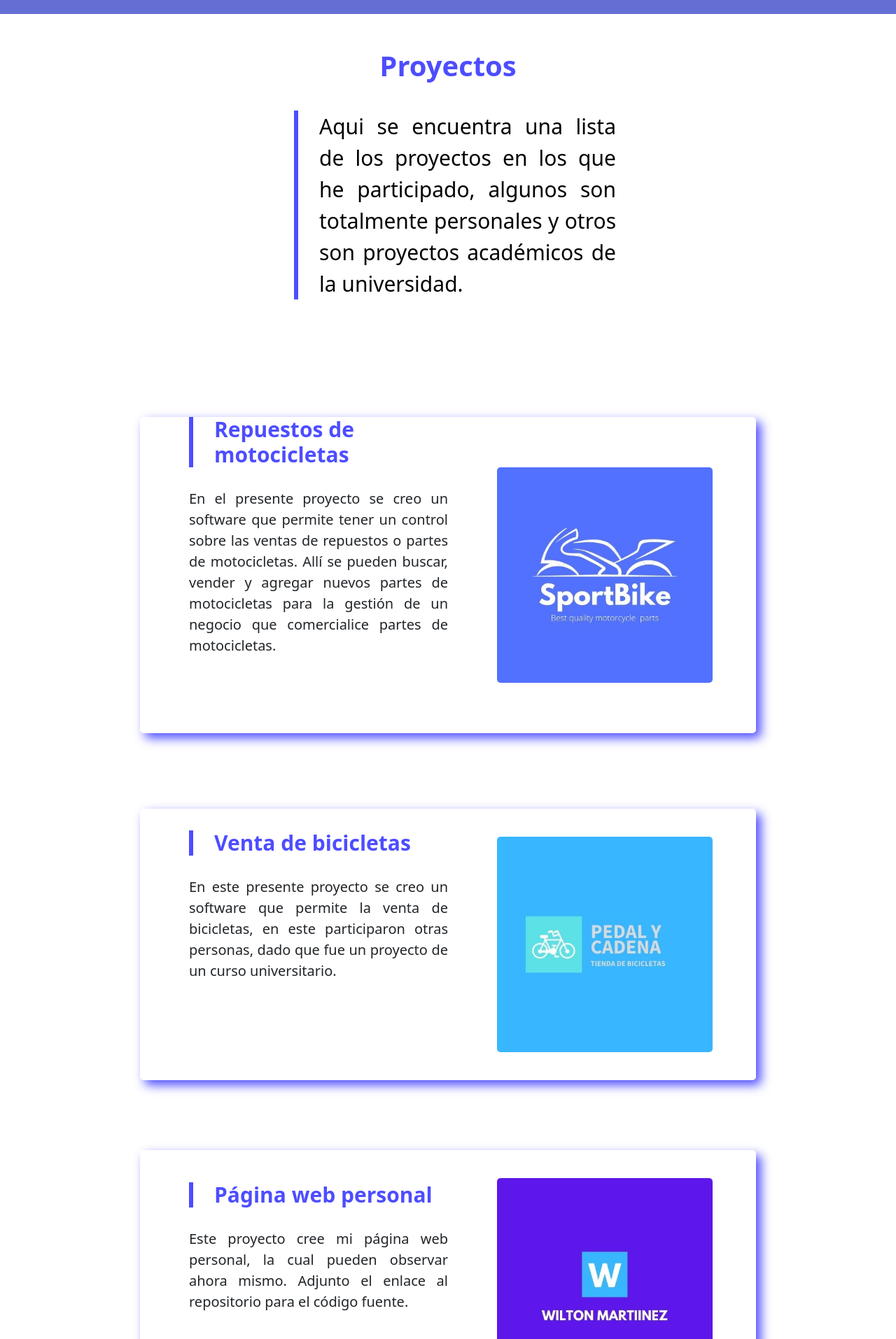
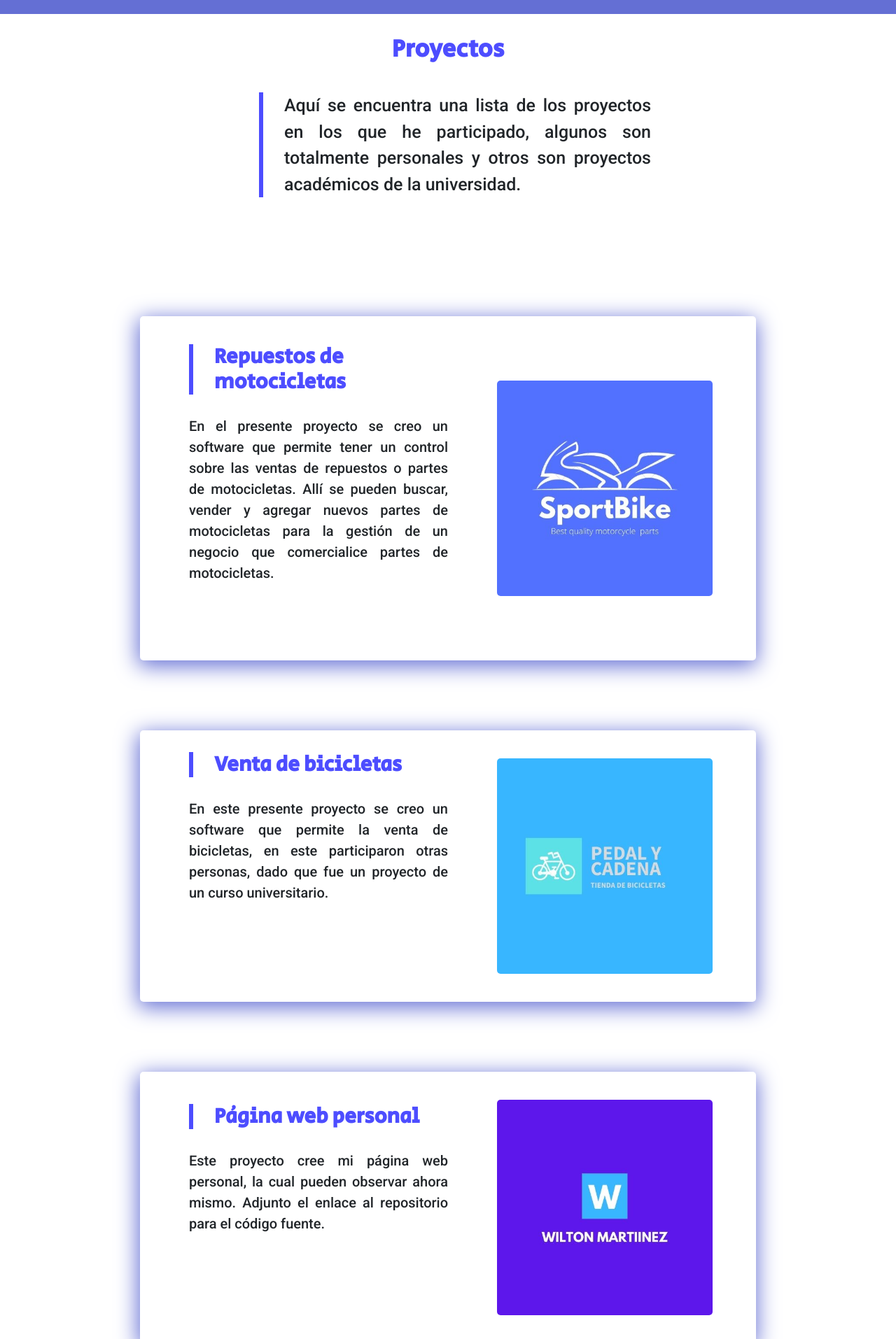
Before and after one commit to Wilton2612/web-personal, an Angular app in the folder personal-web/: page /proyectos in a window 1280 px wide. Shown: the part 80-1994 px from the top of the page at 70% size. Built offline with nearby package versions, Linux system fonts and the light colour scheme.

Commit message:
Avance en la parte de proyectos

```diff
--- a/personal-web/src/app/header/header.component.html
+++ b/personal-web/src/app/header/header.component.html
@@ -17,7 +17,7 @@
         <a class="about" routerLink="/about">Home</a>
         <a class="resumen" routerLink="/resumen">Resumen</a>
         <a class="proyecto" routerLink="/proyectos">Proyectos</a>
-        <a class="contacto" routerLink="/contacto">Contacto</a>
+
       </div>
     </section>
   </nav>
--- a/personal-web/src/app/proyecto/proyecto.component.css
+++ b/personal-web/src/app/proyecto/proyecto.component.css
@@ -7,27 +7,28 @@ main {
 }
 
 main .introduccion {
-  color: black;
   text-align: center;
-  margin-left: 200px;
-  margin-right: 200px;
-  margin-top: 50px;
-  margin-bottom: 150px;
+  margin-left: 150px;
+  margin-right: 150px;
+  margin-top: 30px;
+
 }
 
 main .introduccion .title {
-  font-size: 4rem;
+  font-size: 3.5rem;
   font-weight: bolder;
   color: #4d4dff;
+  font-family: 'Secular One', sans-serif;
 }
 
 main .introduccion .description {
-  font-size: 3rem;
+  font-size: 2.5rem;
   text-align: justify;
   margin-left: 20px;
   border-left: #4d4dff solid 6px;
   padding-left: 30px;
   margin-top: 40px;
+  font-family: 'Roboto', sans-serif;
 }
 
 main .moto {
@@ -35,19 +36,51 @@ main .moto {
   display: grid;
   grid-template-columns: repeat(2, 1fr);
   margin-bottom: 100px;
+  margin-top: -80px;
   border-radius: 5px 5px 5px 5px;
   box-shadow: 7px 7px 15px #4d4dff;
+
+  -webkit-box-shadow: -1px 6px 31px 2px #646FD4;
+  -moz-box-shadow: -1px 6px 31px 2px #646FD4;
+  box-shadow: -1px 6px 31px 2px #646FD4;
 }
 
 main .moto .moto-title {
   place-self: center;
   margin-left: 70px;
   margin-bottom: 100px;
+
+
 }
+
 
 main .moto .image-moto {
   place-self: center;
 }
+
+main .moto .moto-title h3
+{
+  font-weight: bold;
+  font-size: 3rem;
+  border-left: #4d4dff solid 6px;
+  color: #4d4dff;
+  margin-top: 40px;
+  margin-bottom: 30px;
+  padding-left: 30px;
+  font-family: 'Secular One', sans-serif;
+
+
+}
+
+main .moto .moto-title p
+{
+  font-size: 2rem;
+  text-align: justify;
+  font-family: 'Roboto', sans-serif;
+
+}
+
+
 
 main .moto .image-moto img {
   max-width: 70%;
@@ -59,19 +92,6 @@ main .moto .image-moto img {
   margin-bottom: 30px;
 }
 
-p {
-  font-size: 2rem;
-  text-align: justify;
-}
-
-h3 {
-  font-weight: bold;
-  font-size: 3rem;
-  border-left: #4d4dff solid 6px;
-  color: #4d4dff;
-  margin-bottom: 30px;
-  padding-left: 30px;
-}
 
 main .ciclas {
   place-self: center;
@@ -80,6 +100,9 @@ main .ciclas {
   margin-bottom: 100px;
   border-radius: 5px 5px 5px 5px;
   box-shadow: 7px 7px 15px #4d4dff;
+  -webkit-box-shadow: -1px 6px 31px 2px #646FD4;
+  -moz-box-shadow: -1px 6px 31px 2px #646FD4;
+  box-shadow: -1px 6px 31px 2px #646FD4;
 }
 
 main .ciclas .ciclas-title {
@@ -88,8 +111,34 @@ main .ciclas .ciclas-title {
   margin-bottom: 100px;
 }
 
+
+
+
 main .ciclas .image-ciclas {
   place-self: center;
+}
+
+
+main .ciclas .ciclas-title h3
+{
+  font-weight: bold;
+  font-size: 3rem;
+  border-left: #4d4dff solid 6px;
+  color: #4d4dff;
+
+  margin-bottom: 30px;
+  padding-left: 30px;
+  font-family: 'Secular One', sans-serif;
+
+
+}
+
+main .ciclas .ciclas-title p
+{
+  font-size: 2rem;
+  text-align: justify;
+  font-family: 'Roboto', sans-serif;
+
 }
 
 main .ciclas .image-ciclas img {
@@ -109,6 +158,9 @@ main .web {
   margin-bottom: 100px;
   border-radius: 5px 5px 5px 5px;
   box-shadow: 7px 7px 15px #4d4dff;
+  -webkit-box-shadow: -1px 6px 31px 2px #646FD4;
+  -moz-box-shadow: -1px 6px 31px 2px #646FD4;
+  box-shadow: -1px 6px 31px 2px #646FD4;
 }
 
 main .web .web-title {
@@ -121,6 +173,28 @@ main .web .image-web {
   place-self: center;
 }
 
+main .web .web-title h3
+{
+  font-weight: bold;
+  font-size: 3rem;
+  border-left: #4d4dff solid 6px;
+  color: #4d4dff;
+  margin-bottom: 30px;
+  padding-left: 30px;
+  font-family: 'Secular One', sans-serif;
+
+
+}
+
+main .web .web-title p
+{
+  font-size: 2rem;
+  text-align: justify;
+  font-family: 'Roboto', sans-serif;
+
+}
+
+
 main .web .image-web img {
   max-width: 70%;
   max-height: 70%;
--- a/personal-web/src/app/proyecto/proyecto.component.html
+++ b/personal-web/src/app/proyecto/proyecto.component.html
@@ -1,10 +1,26 @@
 
 <app-header></app-header>
+<head>
+  <!-- letras titulos proyectos-->
+  <link rel="preconnect" href="https://fonts.googleapis.com">
+  <link rel="preconnect" href="https://fonts.gstatic.com" crossorigin>
+  <link
+    href="https://fonts.googleapis.com/css2?family=Alata&family=Kanit:ital,wght@1,300&family=Noto+Sans+Display:wght@400;800&family=Roboto:wght@500;900&family=Secular+One&display=swap"
+    rel="stylesheet">
+
+
+  <!-- titulo grande -->
+  <link rel="preconnect" href="https://fonts.googleapis.com">
+  <link rel="preconnect" href="https://fonts.gstatic.com" crossorigin>
+  <link
+    href="https://fonts.googleapis.com/css2?family=Kanit:ital,wght@1,300&family=Noto+Sans+Display:wght@400;800&family=Roboto:wght@500;900&family=Secular+One&display=swap"
+    rel="stylesheet">
+</head>
 <main>
 
 <div class="introduccion">
   <h1 class="title">Proyectos</h1>
-  <p class="description">Aqui se encuentra una lista de los proyectos en los que he participado, algunos son totalmente personales y otros son proyectos académicos de la universidad.</p>
+  <p class="description">Aquí se encuentra una lista de los proyectos en los que he participado, algunos son totalmente personales y otros son proyectos académicos de la universidad.</p>
 </div>
 
 <section class="moto">
```
